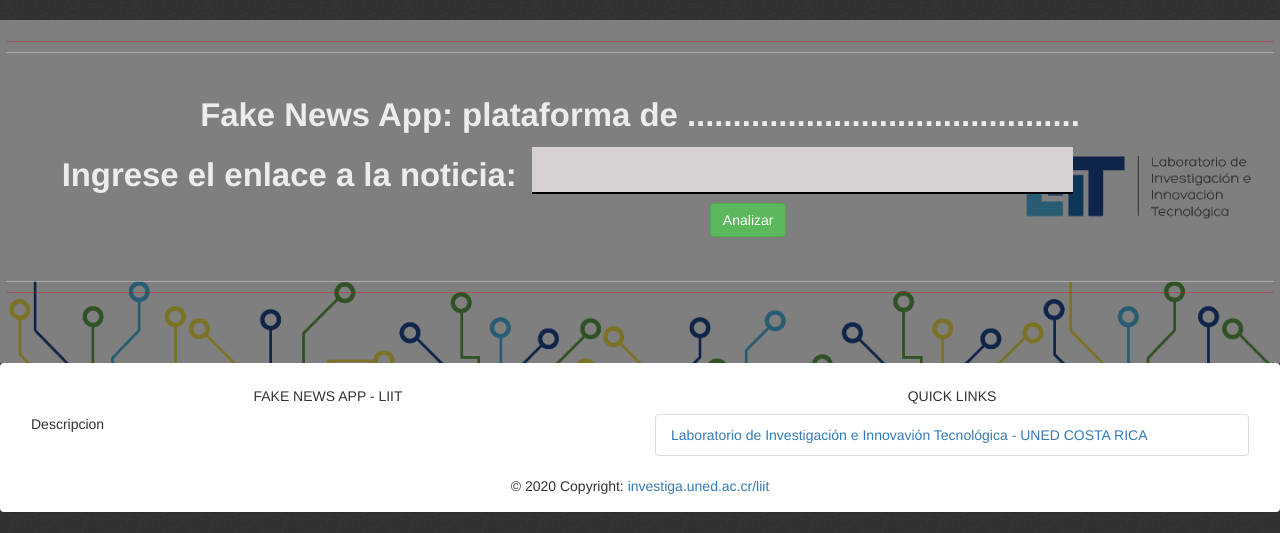
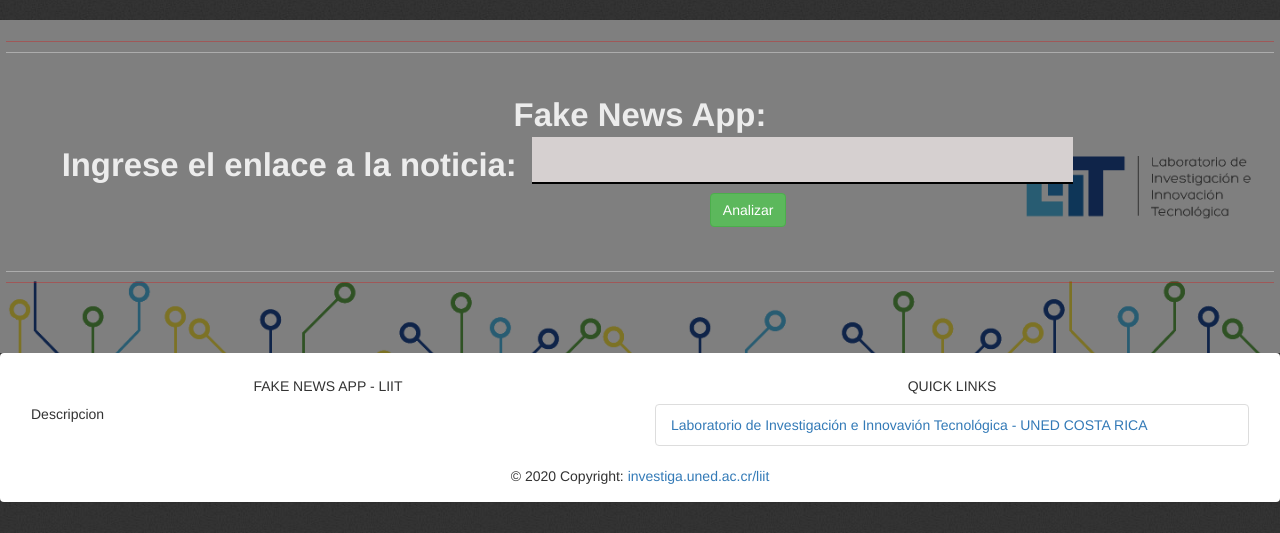
Before and after one commit to Brayan2016Linux/FakeNews-LIIT, a Django app: page /fakenews/ in a window 1280 px wide. Shown: the part 52-585 px from the top of the page. Run offline with Django 3.2, Linux system fonts and the light colour scheme; some libraries are stand-ins or nearby versions; some web fonts are replaced.

Commit message:
deleted Title

```diff
--- a/FakeNewsApp/templates/FakeNewsApp/index.html
+++ b/FakeNewsApp/templates/FakeNewsApp/index.html
@@ -12,7 +12,7 @@
                         <!-- Banner -->
                         <div id="banner">
                             <h2 ><strong>Fake News App:</strong>
-                                plataforma de ...........................................</p>
+
                             <form class="form-horizontal" action="" method="post" enctype="multipart/form-data">
                                 {% csrf_token %}
 
@@ -27,7 +27,7 @@
 
 
 
-                            </form>
+                            </form> </h2 >
                         </div>
                         {% if hit is True %}
                                     <div id ="banner">
```
